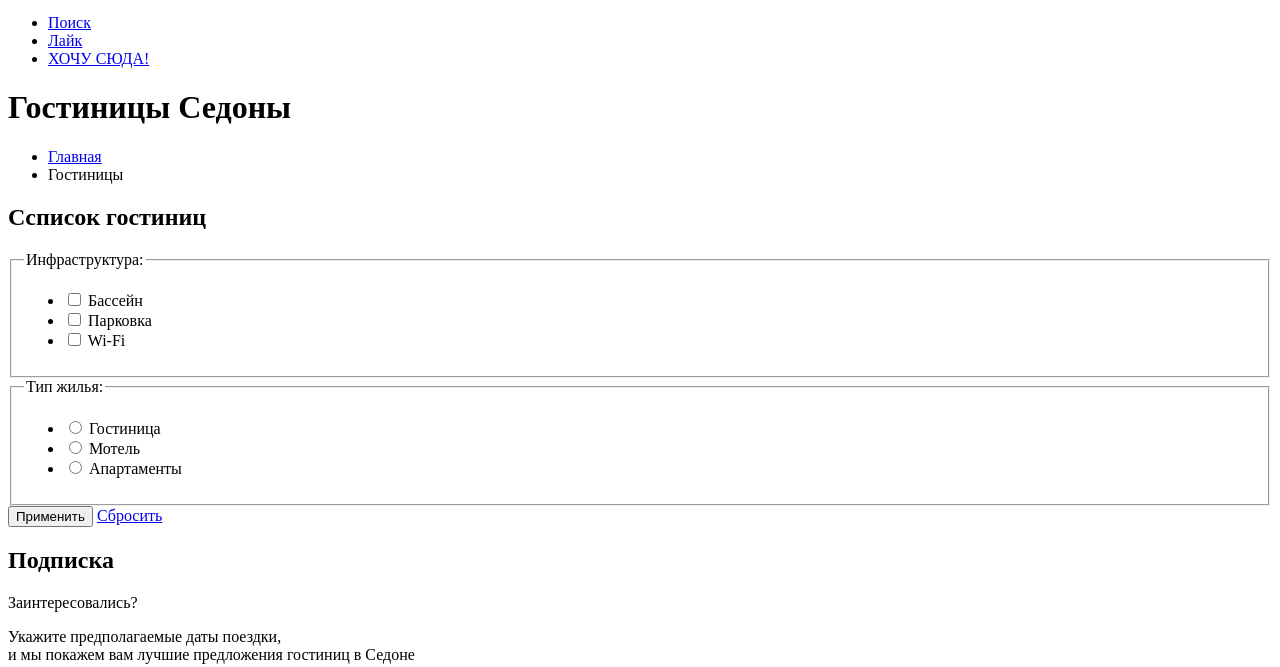
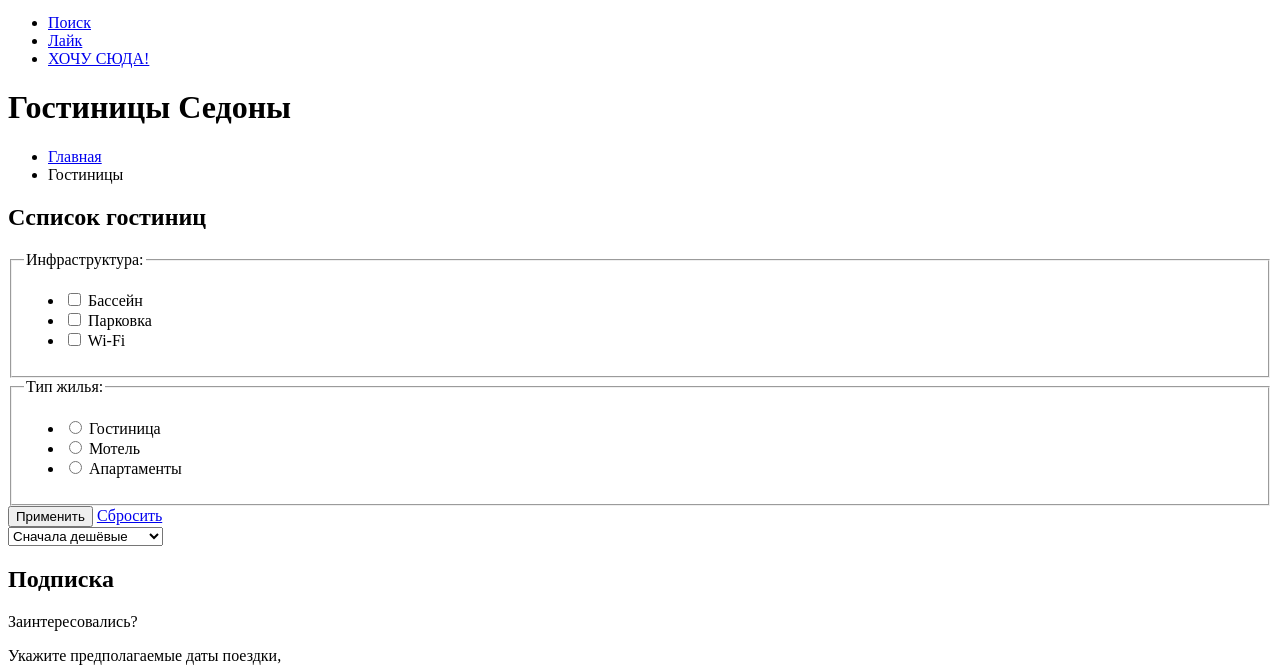
Before and after one commit to htmlacademy-htmlcss/461083-sedona-36, a plain HTML site: page catalog.html in a window 1280 px wide. Shown: the part 98-765 px from the top of the page. Drawn offline with Linux system fonts and the light colour scheme.

Commit message:
Update catalog.html
add select control in catalog

```diff
--- a/catalog.html
+++ b/catalog.html
@@ -110,6 +110,11 @@
       <button class="button" type="submit">Применить</button>
       <a class="hotels-reset" href="catalog.html">Сбросить</a>
       </form>
+      <select class="select-control" aria-label="Сортировка">
+        <option value="popular">Сначала дешёвые</option>
+        <option value="cheap">Сначала популярные</option>
+        <option value="expensive">Сначала дорогие</option>
+      </select>
     </section>
   </main>
   <section class="subscribe">
```
